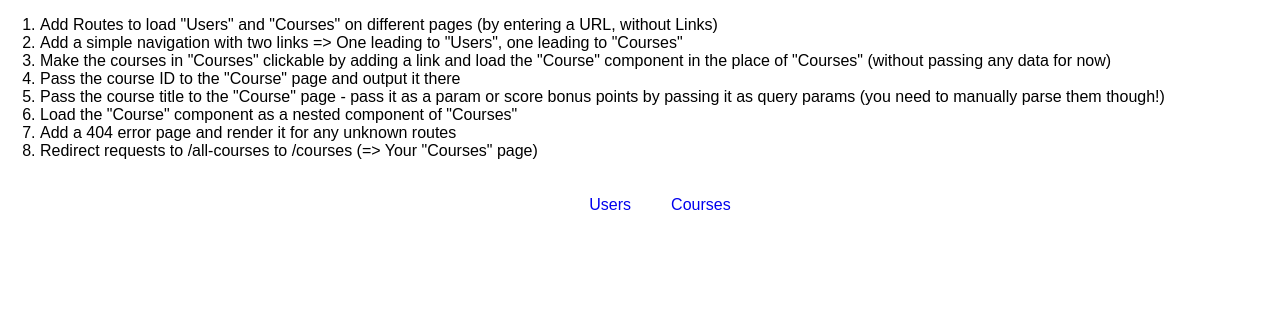
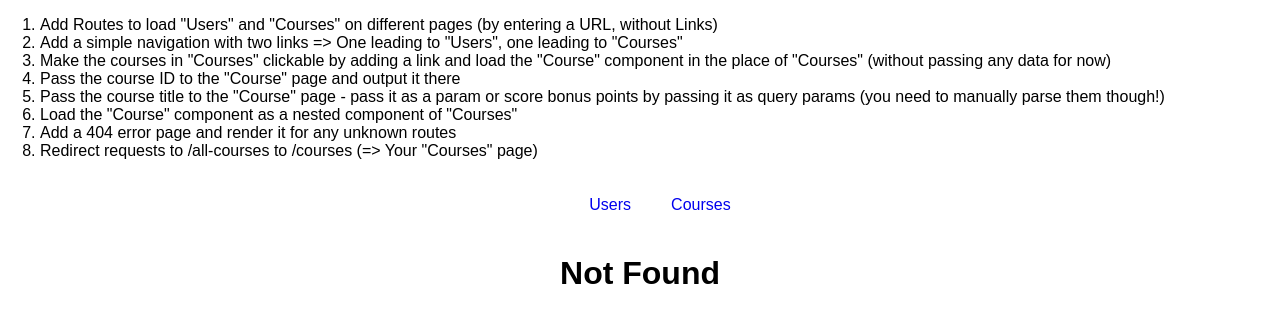
Before and after one commit to smarigowda/routing--assignment-problem, a React (Create React App) app: page / in a window 1280 px wide. Shown: the top 322 px of the page. Built offline with nearby package versions, Linux system fonts and the light colour scheme.

Commit message:
added a 404 route

```diff
--- a/src/App.js
+++ b/src/App.js
@@ -31,6 +31,7 @@ class App extends Component {
         <Switch>
           <Route path="/users" exact component={Users} />
           <Route path="/courses" component={Courses} />
+          <Route render={ () => <h1>Not Found</h1>} />
           {/* <Route path="/:id" component={Course} /> */}
         </Switch>
       </div>
```
